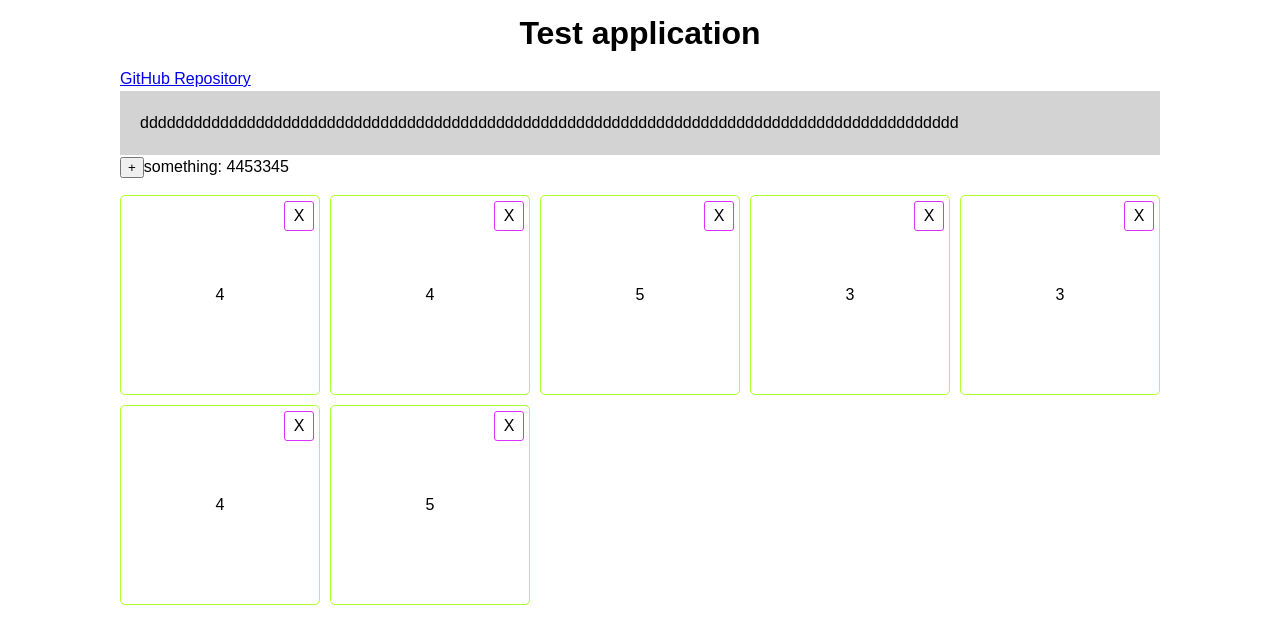
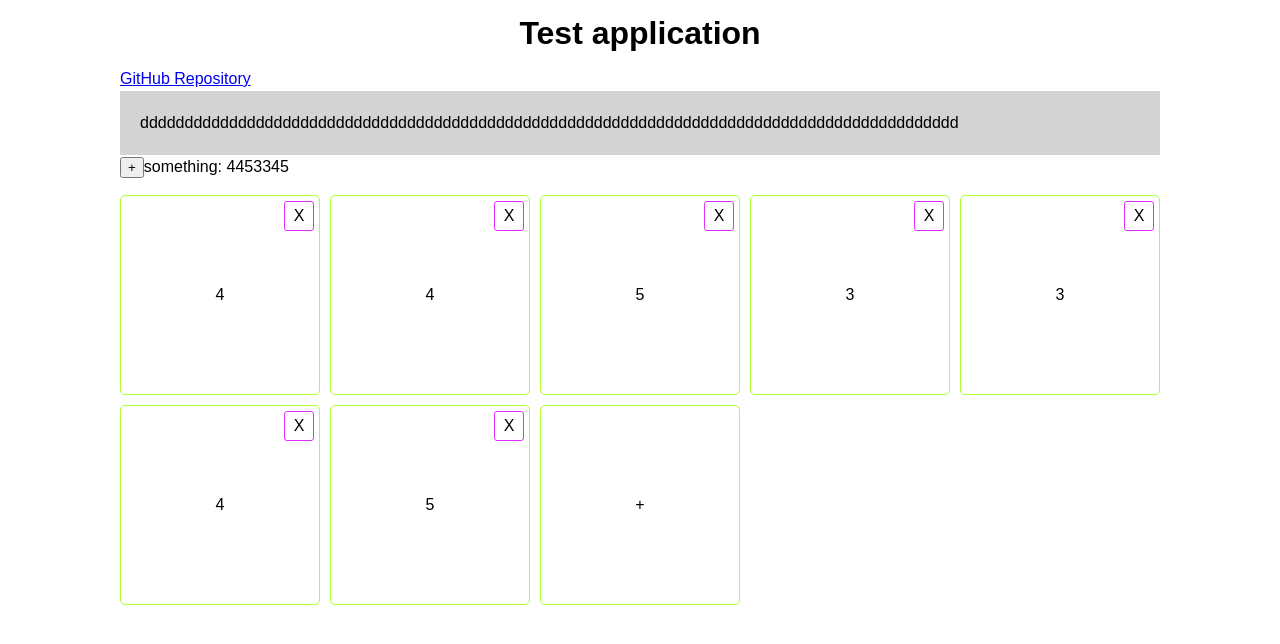
Before and after one commit to NikolayLemehov/j01, a React (Create React App) app: page / in a window 1280 px wide. Shown: the top 644 px of the page. Built offline with nearby package versions, Linux system fonts and the light colour scheme.

Commit message:
Add added button tile.

```diff
--- a/src/App.js
+++ b/src/App.js
@@ -25,6 +25,12 @@ function App() {
       return arr;
     })
   };
+  const onClickAddTile = () => {
+    console.log('click')
+    setList((prevState) => {
+      return [...prevState, {value: 1, id: nanoid()}]
+    });
+  };
 
   return (
     <div className='container'>
@@ -40,6 +46,7 @@ function App() {
       <TileList
         list={list}
         removeTile={onRemoveTile}
+        addTile={onClickAddTile}
       />
     </div>
   );
--- /dev/null
+++ b/src/components/AddTileBtn.js
@@ -0,0 +1,22 @@
+import React from 'react';
+import styled from "styled-components";
+
+const StyledAddTileBtn = styled.div`
+  position: relative;
+  display: flex;
+  justify-content: center;
+  align-items: center;
+  border: 1px solid greenyellow;
+  border-radius: 5px;
+  overflow: hidden;
+`
+
+const AddTileBtn = (props) => {
+  return (
+    <StyledAddTileBtn type="button" onClick={props.addTile}>
+      +
+    </StyledAddTileBtn>
+  );
+};
+
+export default AddTileBtn;
--- a/src/components/Tile/Styled/StyledTile.js
+++ b/src/components/Tile/Styled/StyledTile.js
@@ -8,6 +8,6 @@ export const StyledTile = styled.div`
   border: 1px solid greenyellow;
   border-radius: 5px;
   overflow: hidden;
-  grid-column: span ${props => props.isBig ? '2' : '1'};
-  grid-row: span ${props => props.isBig ? '2' : '1'};
+  grid-column: span ${({isBig}) => isBig ? '2' : '1'};
+  grid-row: span ${({isBig}) => isBig ? '2' : '1'};
 `
--- a/src/components/TileList.js
+++ b/src/components/TileList.js
@@ -1,6 +1,7 @@
 import React, {useState} from 'react';
 import Tile from "./Tile/Tile";
 import styled from "styled-components";
+import AddTileBtn from "./AddTileBtn";
 
 const StyledTileList = styled.div`
   display: grid;
@@ -22,6 +23,7 @@ const TileList = (props) => {
           removeTile={props.removeTile}
         />
       })}
+      <AddTileBtn addTile={props.addTile}/>
     </StyledTileList>
   );
 };
```
